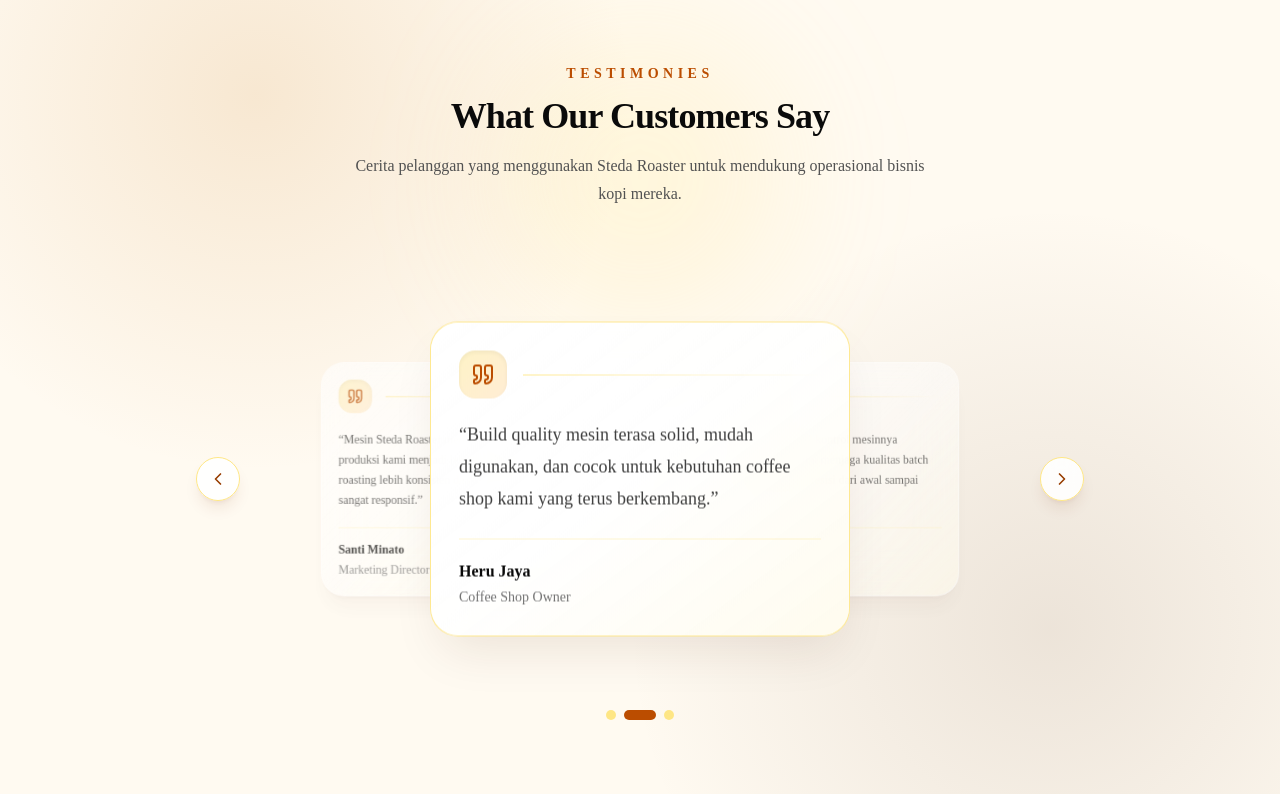
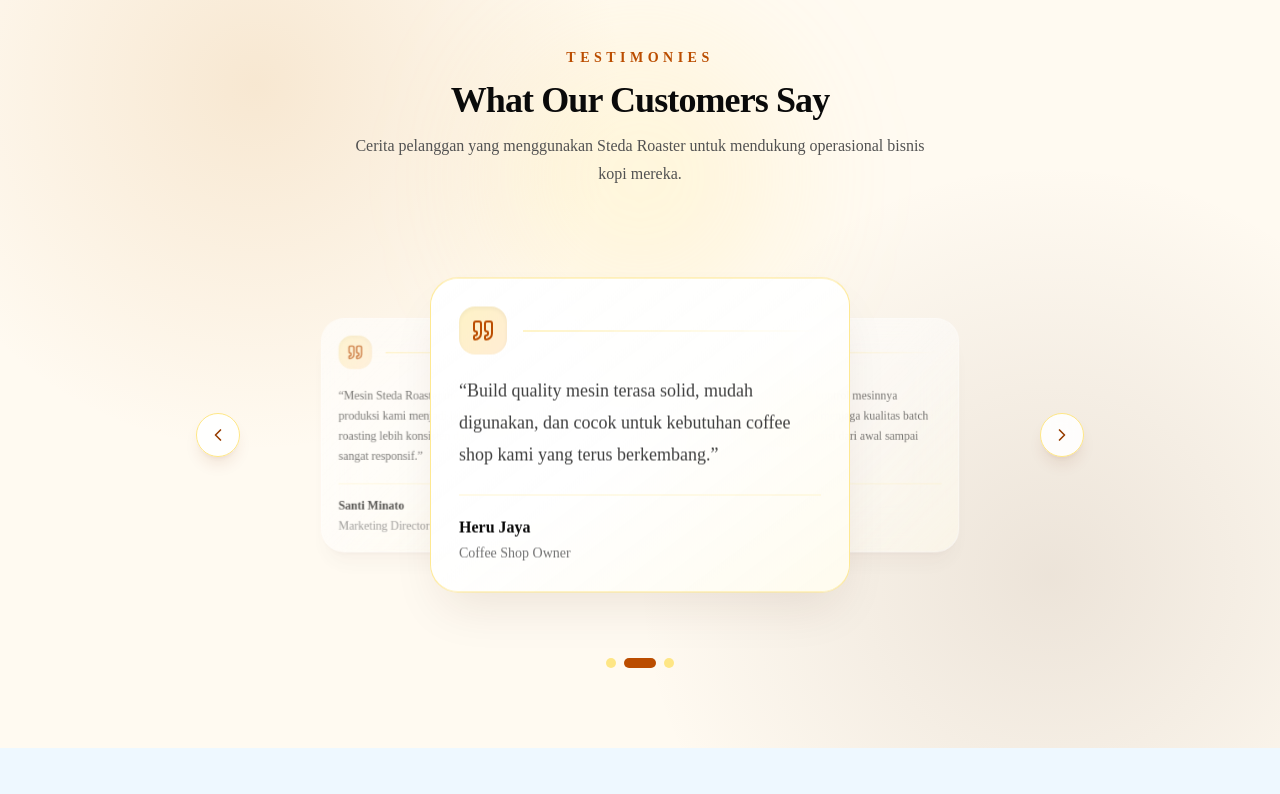
Before and after one commit to Goeter/steda_roaster, a Next.js app: page / in a window 1280 px wide. Shown: the part 3200-3994 px from the top of the page. Built offline with nearby package versions, Linux system fonts and the light colour scheme; grey boxes are pictures that could not be loaded.

Commit message:
Update testimonies.tsx

```diff
--- a/components/sections/testimonies.tsx
+++ b/components/sections/testimonies.tsx
@@ -68,7 +68,7 @@ export function Testimonies() {
   return (
     <section
       id="testimonies"
-      className="relative overflow-hidden bg-[#fffaf1] py-20 sm:py-24"
+      className="relative overflow-hidden bg-[#fffaf1] py-16 sm:py-20"
       onMouseEnter={() => setIsHover(true)}
       onMouseLeave={() => setIsHover(false)}
     >
@@ -86,12 +86,12 @@ export function Testimonies() {
             What Our Customers Say
           </h2>
 
-          <p className="mx-auto mt-4 max-w-xl text-sm leading-7 text-neutral-600 sm:text-base">
+          <p className="mx-auto mt-3 max-w-xl text-sm leading-7 text-neutral-600 sm:text-base">
             Cerita pelanggan yang menggunakan Steda Roaster untuk mendukung operasional bisnis kopi mereka.
           </p>
         </div>
 
-        <div className="relative mx-auto mt-12 flex h-[430px] max-w-[920px] items-center justify-center overflow-hidden sm:mt-14 sm:overflow-visible">
+        <div className="relative mx-auto mt-6 flex h-[430px] max-w-[920px] items-center justify-center overflow-hidden sm:mt-8 sm:overflow-visible">
           <button
             type="button"
             onClick={() => paginate(-1)}
@@ -188,7 +188,7 @@ export function Testimonies() {
           </button>
         </div>
 
-        <div className="mt-2 flex items-center justify-center gap-2 sm:mt-4">
+        <div className="mt-0 flex items-center justify-center gap-2 sm:mt-2">
           {testimonies.map((item, itemIndex) => (
             <button
               key={item.id}
```
